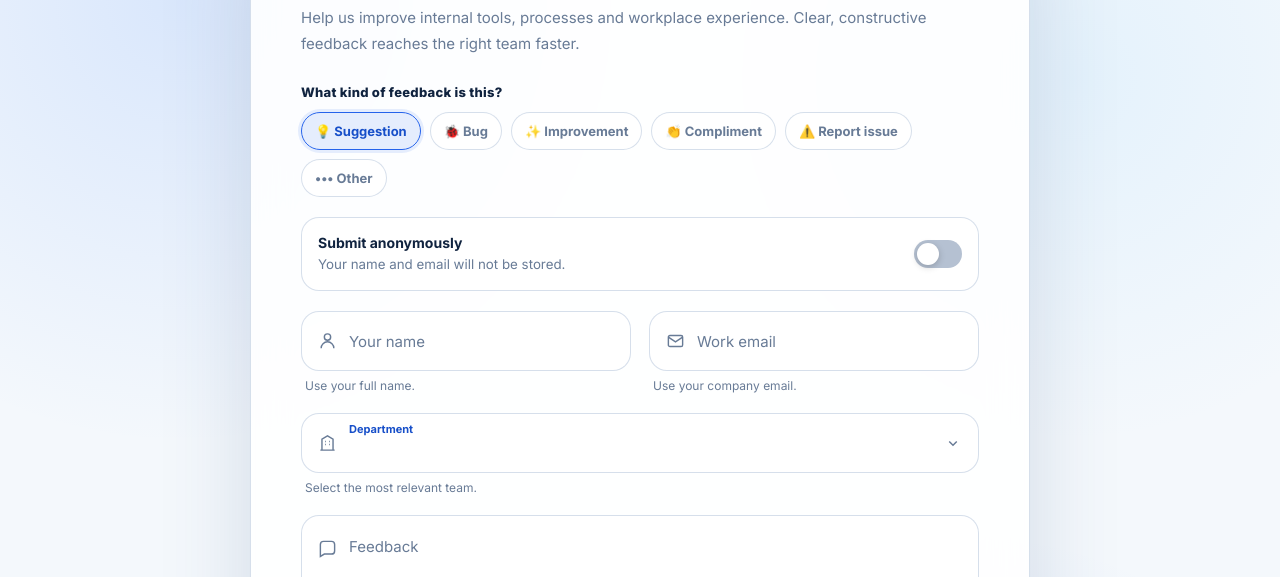
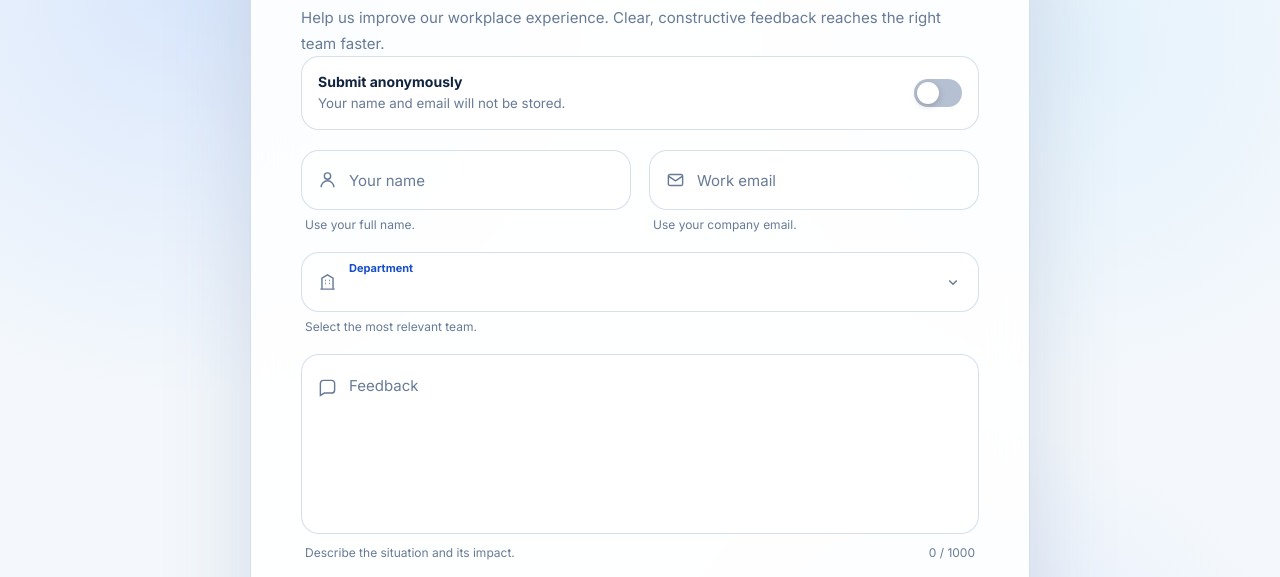
Before and after one commit to ViktorHristov/feedback-form-test, a plain HTML site: page index.html in a window 1280 px wide. Shown: the part 154-731 px from the top of the page. Drawn offline with Linux system fonts and the light colour scheme.

Commit message:
Removing feedback type section/ adjusting header text

```diff
--- a/index.html
+++ b/index.html
@@ -846,43 +846,11 @@
         <div class="body" id="formView">
           <h1 class="heading" id="title">Share your feedback</h1>
           <p class="intro">
-            Help us improve internal tools, processes and workplace experience.
+            Help us improve our workplace experience.
             Clear, constructive feedback reaches the right team faster.
           </p>
           <form class="form" id="form" novalidate>
-            <section class="section">
-              <h2 class="section-title">What kind of feedback is this?</h2>
-              <div class="chips" id="typeChips">
-                <label class="chip"
-                  ><input
-                    type="radio"
-                    name="type"
-                    value="Suggestion"
-                    checked
-                  /><span>💡 Suggestion</span></label
-                ><label class="chip"
-                  ><input type="radio" name="type" value="Bug" /><span
-                    >🐞 Bug</span
-                  ></label
-                ><label class="chip"
-                  ><input type="radio" name="type" value="Improvement" /><span
-                    >✨ Improvement</span
-                  ></label
-                ><label class="chip"
-                  ><input type="radio" name="type" value="Compliment" /><span
-                    >👏 Compliment</span
-                  ></label
-                ><label class="chip"
-                  ><input type="radio" name="type" value="Issue" /><span
-                    >⚠️ Report issue</span
-                  ></label
-                ><label class="chip"
-                  ><input type="radio" name="type" value="Other" /><span
-                    >••• Other</span
-                  ></label
-                >
-              </div>
-            </section>            <div class="switch-row">
+                        <div class="switch-row">
               <div class="switch-copy">
                 <strong>Submit anonymously</strong
                 ><small>Your name and email will not be stored.</small>
```
